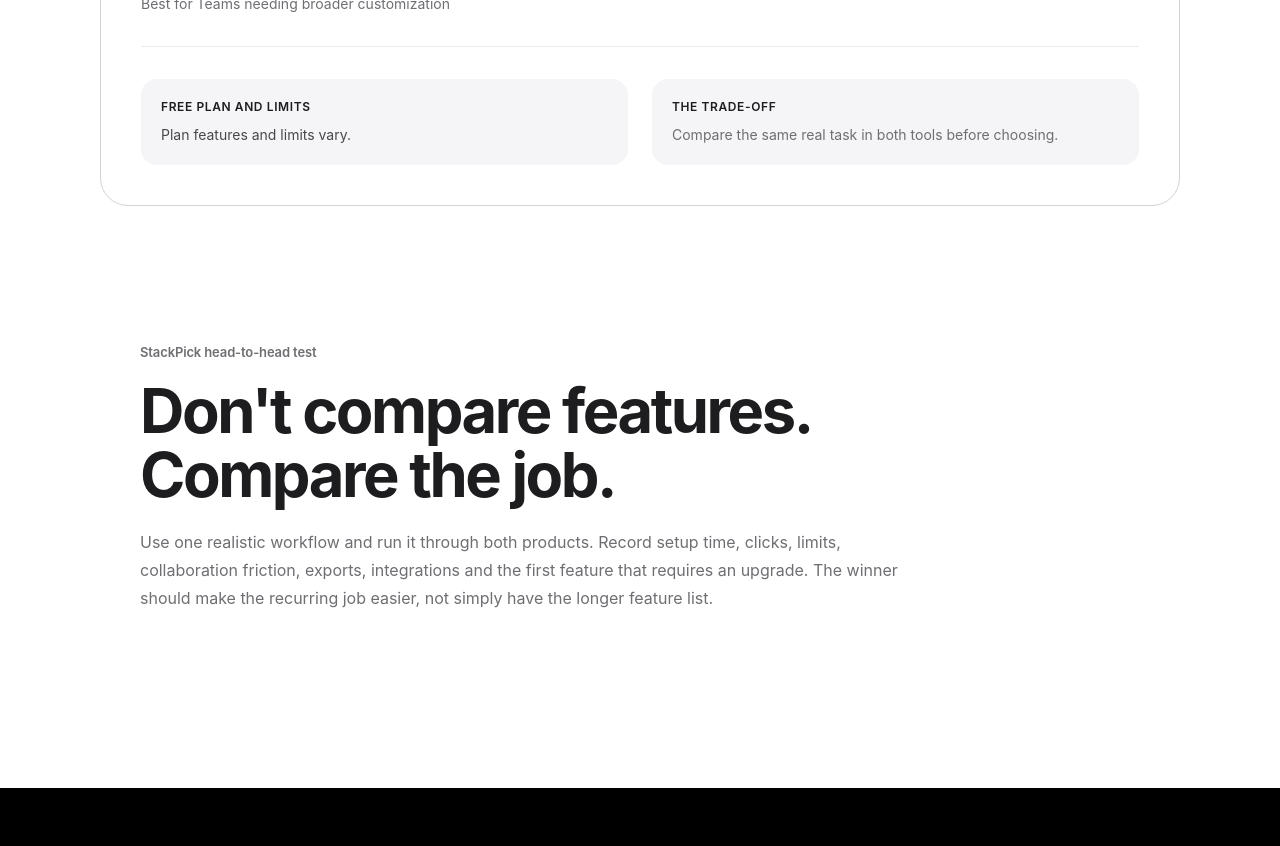
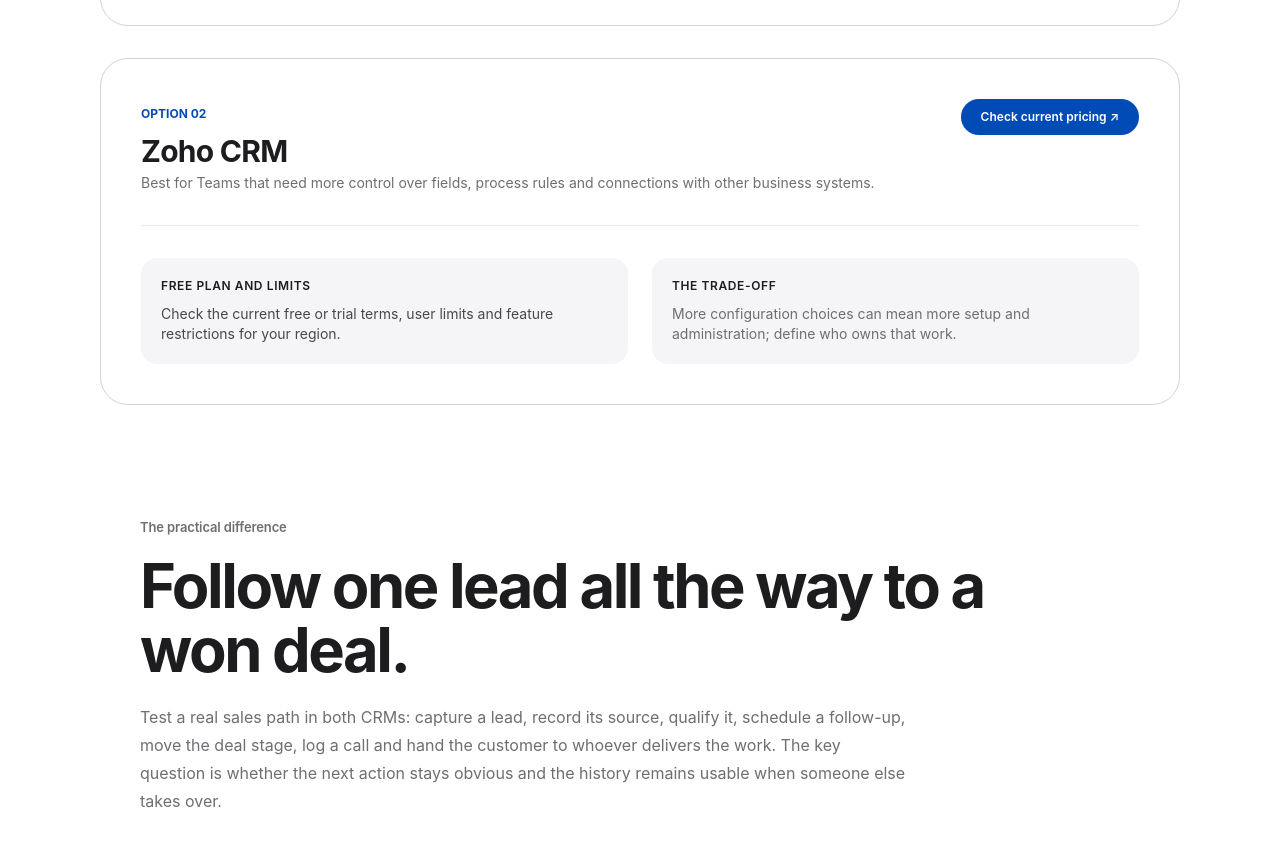
Before and after one commit to LinukaBandara/StackPick, a Next.js app: page /best/pipedrive-vs-zoho-crm in a window 1280 px wide. Shown: the part 1920-2766 px from the top of the page. Built offline with nearby package versions, Linux system fonts and the light colour scheme; no server answers.

Commit message:
Add workflow-specific buying guidance to Pipedrive vs Zoho CRM

```diff
--- a/app/best/pipedrive-vs-zoho-crm/page.tsx
+++ b/app/best/pipedrive-vs-zoho-crm/page.tsx
@@ -2,8 +2,8 @@ import type { Metadata } from "next";
 import ComparisonArticle from "@/components/ComparisonArticle";
 
 export const metadata: Metadata = {
-  title: "Pipedrive vs Zoho CRM (2026)",
-  description: "Compare Pipedrive and Zoho CRM around pipeline management, customization, automation and fit for small sales teams.",
+  title: "Pipedrive vs Zoho CRM (2026): Small-Team Comparison",
+  description: "Compare Pipedrive and Zoho CRM by sales pipeline clarity, customization, automation and the work needed to maintain customer records.",
   alternates: { canonical: "/best/pipedrive-vs-zoho-crm" },
 };
 
@@ -12,23 +12,48 @@ export default function Page() {
     <ComparisonArticle
       title="Pipedrive vs Zoho CRM"
       slug="pipedrive-vs-zoho-crm"
-      intro="Compare Pipedrive and Zoho CRM around pipeline management, customization, automation and fit for small sales teams."
-      pricingNote="Pricing, limits and included features can change. Check the providers' current plans before making a decision."
+      intro="Pipedrive is built around helping salespeople move deals through a pipeline; Zoho CRM offers a broader set of ways to configure customer records and sales processes. The right choice depends on how much structure and customization your team will actually maintain."
+      pricingNote="Compare the total cost for every person who needs access, plus the plan required for automation, reporting, integrations and permissions. Check current vendor pricing and trial conditions; plan names and included features can change."
       tools={[
-        { name: "Pipedrive", bestFor: "Sales teams prioritizing pipeline simplicity", freeOption: "Paid plans and trial terms vary.", tradeoff: "Compare the same real task in both tools before choosing.", url: "https://www.pipedrive.com/" },
-        { name: "Zoho CRM", bestFor: "Teams needing broader customization", freeOption: "Plan features and limits vary.", tradeoff: "Compare the same real task in both tools before choosing.", url: "https://www.zoho.com/crm/" },
+        { name: "Pipedrive", bestFor: "Small sales teams that want a clear deal pipeline and a focused daily sales workflow.", freeOption: "Verify current trial availability, duration and included features directly with Pipedrive.", tradeoff: "If your process depends on broad back-office workflows or extensive custom data, validate those needs before committing.", url: "https://www.pipedrive.com/" },
+        { name: "Zoho CRM", bestFor: "Teams that need more control over fields, process rules and connections with other business systems.", freeOption: "Check the current free or trial terms, user limits and feature restrictions for your region.", tradeoff: "More configuration choices can mean more setup and administration; define who owns that work.", url: "https://www.zoho.com/crm/" },
       ]}
-      bottomLine="There is no universal winner. The better tool is the one that handles your normal workflow with less friction at the price you can justify. Test the same job in both products before switching."
+      bottomLine="Lean toward Pipedrive if the main job is to keep deals moving and give every salesperson a readable next step. Lean toward Zoho CRM if your team has concrete process or data requirements that justify configuration. Do not pay for flexibility until you can point to the process it will improve."
     >
       <section className="bg-white">
-        <div className="sp-container py-16 sm:py-20">
-          <p className="sp-eyebrow">StackPick head-to-head test</p>
-          <h2 className="sp-title mt-4 max-w-4xl">Don't compare features. Compare the job.</h2>
+        <div className="sp-container py-14 sm:py-18">
+          <p className="sp-eyebrow">The practical difference</p>
+          <h2 className="sp-title mt-4 max-w-4xl">Follow one lead all the way to a won deal.</h2>
           <p className="mt-5 max-w-3xl text-base leading-7 text-[#6e6e73]">
-            Use one realistic workflow and run it through both products. Record setup time,
-            clicks, limits, collaboration friction, exports, integrations and the first feature
-            that requires an upgrade. The winner should make the recurring job easier, not simply
-            have the longer feature list.
+            Test a real sales path in both CRMs: capture a lead, record its source, qualify it,
+            schedule a follow-up, move the deal stage, log a call and hand the customer to whoever
+            delivers the work. The key question is whether the next action stays obvious and the
+            history remains usable when someone else takes over.
+          </p>
+          <div className="mt-8 grid gap-4 md:grid-cols-2">
+            <div className="rounded-2xl border border-[#d2d2d7] p-6">
+              <h3 className="text-lg font-semibold text-[#1d1d1f]">Pipedrive may fit when…</h3>
+              <ul className="mt-3 list-disc space-y-2 pl-5 text-sm leading-6 text-[#6e6e73]">
+                <li>The pipeline is the team's main daily workspace.</li>
+                <li>Managers need to spot stale deals and missing follow-ups quickly.</li>
+                <li>You want to keep onboarding focused on a small number of sales habits.</li>
+              </ul>
+            </div>
+            <div className="rounded-2xl border border-[#d2d2d7] p-6">
+              <h3 className="text-lg font-semibold text-[#1d1d1f]">Zoho CRM may fit when…</h3>
+              <ul className="mt-3 list-disc space-y-2 pl-5 text-sm leading-6 text-[#6e6e73]">
+                <li>Your customer records need fields or stages that differ by business process.</li>
+                <li>You need to evaluate how CRM connects to other systems already in use.</li>
+                <li>A named team member can own configuration, data quality and permissions.</li>
+              </ul>
+            </div>
+          </div>
+          <h2 className="mt-12 text-2xl font-bold tracking-tight text-[#1d1d1f]">Before importing contacts</h2>
+          <p className="mt-3 max-w-3xl text-base leading-7 text-[#6e6e73]">
+            Write down the fields you truly use, remove duplicates, agree on deal stages and decide
+            what counts as a qualified lead. Then test a small sample import and confirm that notes,
+            owners, dates and follow-up tasks arrive correctly. A CRM switch is only an improvement
+            if the team trusts the data and keeps it current.
           </p>
         </div>
       </section>
```
